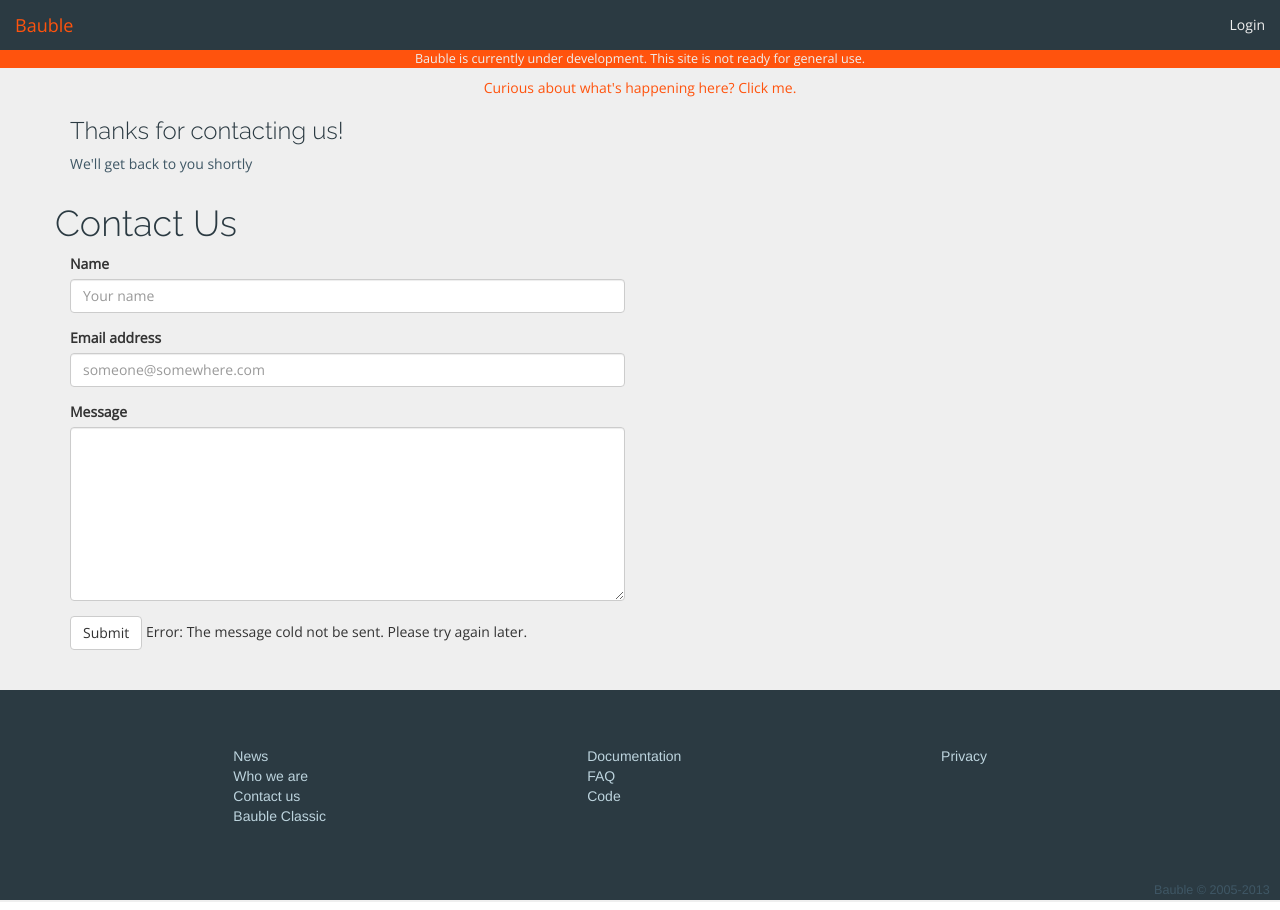
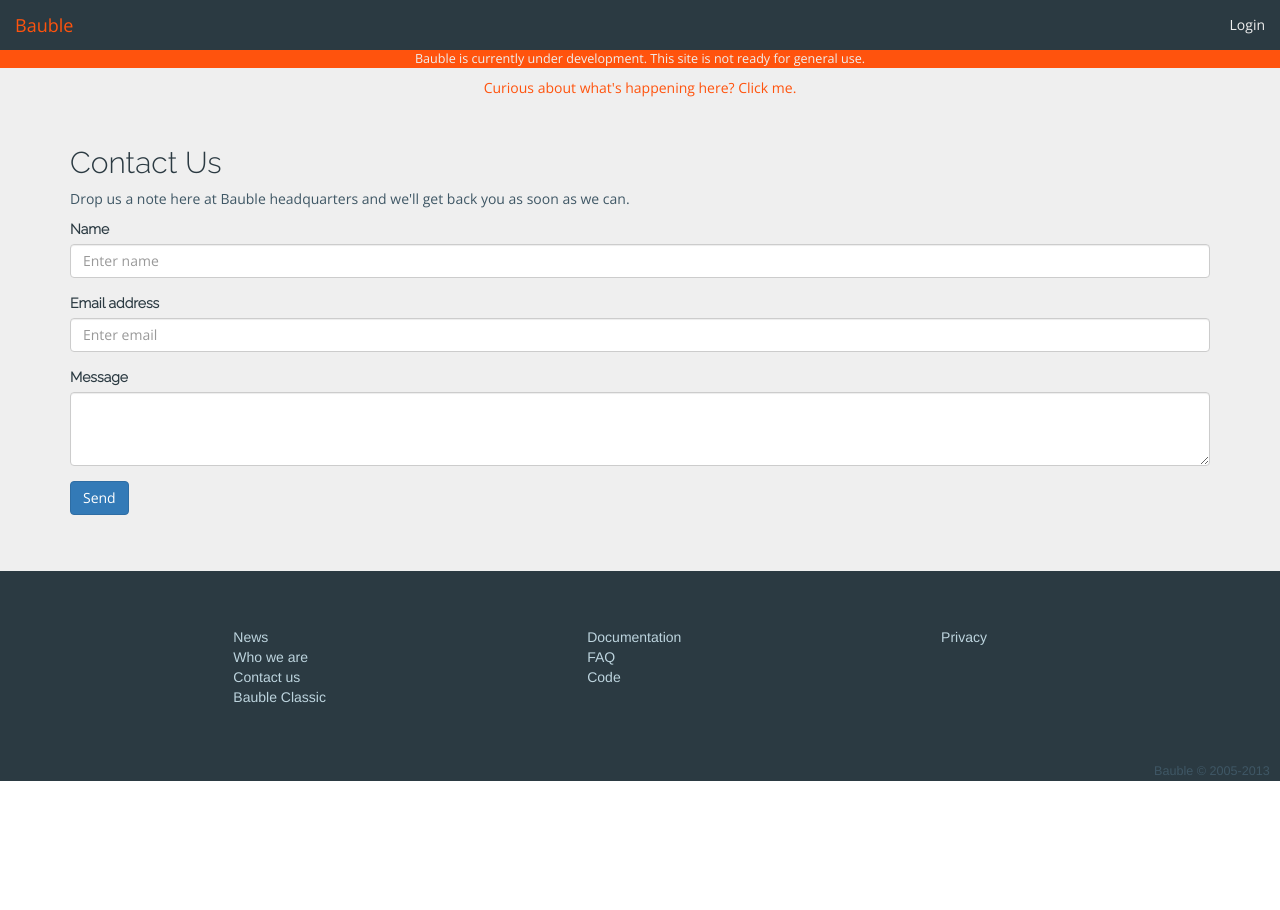
Before and after one commit to Ghini/ghini.github.io, a Jekyll site: the page built from contact/index.html, in a window 1280 px wide. Built offline with Jekyll 4.4.1, drawn with Linux system fonts in a browser that asks for light colours; nearby versions of some CDN libraries; Markdown is read by kramdown in place of the engine named in the settings.

Commit message:
use wufoo for contact form

```diff
--- a/_layouts/main.html
+++ b/_layouts/main.html
@@ -68,7 +68,10 @@
           <a href="/curious">Curious about what's happening here? Click me.</a>
         </div>
 
-        {{ content }}
+
+        <div id="main-content">
+          {{ content }}
+        </div>
 
       </div> <!-- #content -->
 
--- a/contact/index.html
+++ b/contact/index.html
@@ -2,38 +2,37 @@
 layout: main
 title: Bauble - Contact Us
 ---
-<div id="contact-page" class="container" ng-controller="ContactCtrl">
+<div class="container">
 
-  <div ng-show="success">
-    <h3>Thanks for contacting us!</h3>
-    <p>We'll get back to you shortly</p>
-  </div>
+  <h2>Contact Us</h2>
+  <p>Drop us a note here at Bauble headquarters and we'll get back you as soon as we can.</p>
 
-  <div ng-hide="success" class="row">
-    <h1>Contact Us</h1>
-    <div class="col-md-6">
-      <form role="form">
-        <div class="form-group">
-          <label for="inputName">Name</label>
-          <input type="text" class="form-control" id="inputName" ng-model="data.name"
-                 placeholder="Your name">
-        </div>
-        <div class="form-group">
-          <label for="inputFrom">Email address</label>
-          <input type="email" class="form-control" id="inputFrom" ng-model="data.from"
-                 placeholder="someone@somewhere.com">
-        </div>
-        <div class="form-group">
-          <label for="inputMessage">Message</label>
-          <textarea type="password" class="form-control" rows="8" id="inputMessage"
-                    ng-model="data.message"></textarea>
-        </div>
 
-        <button type="submit" class="btn btn-default" ng-click="submit()">Submit</button>
-        <span ng-show="error">Error: The message cold not be sent.  Please try
-        again later.</span>
-        </div>
-      </form>
-    </div> <!-- .row -->
-  </div> <!-- .col -->
-</div> <!-- .contact-page -->
+  <form id="contact-form" name="form1" class="wufoo topLabel page" accept-charset="UTF-8"
+        autocomplete="off" enctype="multipart/form-data" method="post" novalidate
+        action="https://bauble.wufoo.com/forms/z1bt23qs03xuyrv/#public">
+
+    <div class="form-group">
+      <label for="Field6">Name</label>
+      <input type="name" class="form-control" id="exampleInputName1" placeholder="Enter name"
+             id="Field6" name="Field6" >
+    </div>
+
+    <div class="form-group">
+      <label for="Field3">Email address</label>
+      <input type="email" class="form-control" id="exampleInputEmail1" placeholder="Enter email"
+             id="Field3" name="Field3">
+    </div>
+
+    <div class="form-group">
+      <label for="Field4">Message</label>
+      <textarea class="form-control" id="Field4" name="Field4" rows="3" spellcheck="true"></textarea>
+    </div>
+
+    <input type="hidden" id="idstamp" name="idstamp"
+           value="077y4RLomBH/O4dw/FMeFxQd3X1FxAYMOhOVj+h/s/k=" />
+
+    <button type="submit" id="saveForm" name="saveForm" class="btn btn-primary">Send</button>
+
+  </form>
+</div>
--- a/css/main.css
+++ b/css/main.css
@@ -80,6 +80,16 @@
     padding-bottom: 15em;   /* Height of the footer */
     background-color: #efefef;
     font-family: 'Open Sans', sans-serif;
+}
+
+#main-content {
+    padding: 2em 0 4em 0;
+}
+
+#contact-form label {
+    //font-family: 'Open Sans', sans-serif;
+    font-family: 'Raleway', sans-serif;
+    color: #2b3a42;
 }
 
 #main-view {
@@ -211,9 +221,6 @@
     padding-bottom: 3em;
 }
 
-#contact-page {
-    padding-bottom: 3em;
-}
 
 #faq-page {
     padding-bottom: 3em;
@@ -272,10 +279,6 @@
         font-weight: bold;
     }
 
-
-
-
-
 /*
  * Re-add nested dropdown support to BS3
  */
```
Also changed, not shown: other parts of _layouts/main.html (+1 -0 lines).
